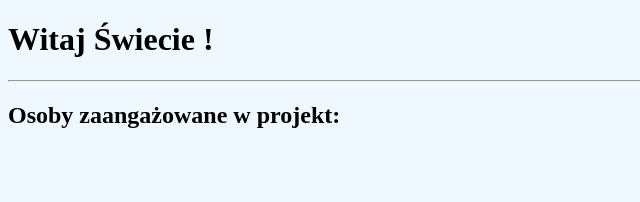
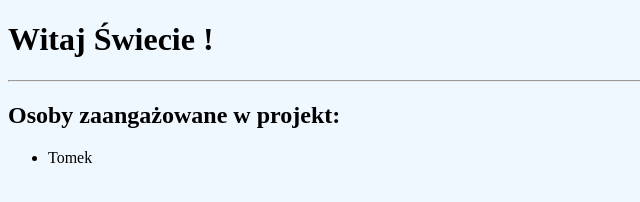
Before and after one commit to Kubeeel/2025-4tpro-test, a plain HTML site: page index.html in a window 1280 px wide. Shown: the full height of the page, 0-640 px from the left. Drawn offline with Linux system fonts and the light colour scheme.

Commit message:
dodano imię tomek

```diff
--- a/index.html
+++ b/index.html
@@ -11,7 +11,7 @@
     <hr>
     <h2>Osoby zaangażowane w projekt:</h2>
     <ul>
-
+        <li>Tomek</li>
     </ul>
 </body>
 </html>
```
